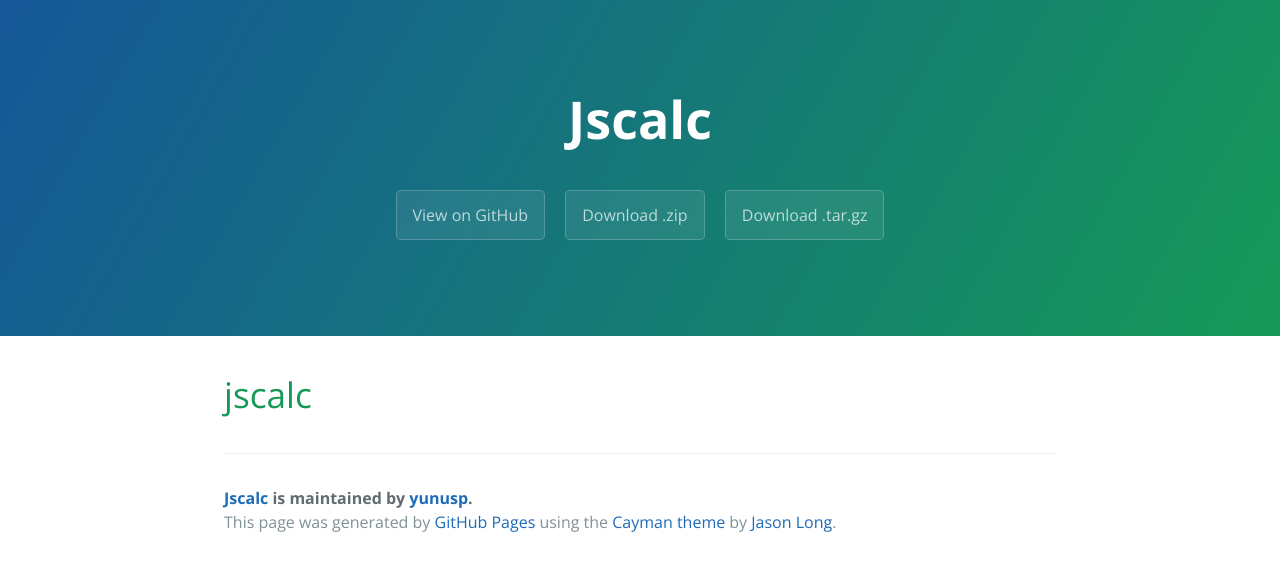
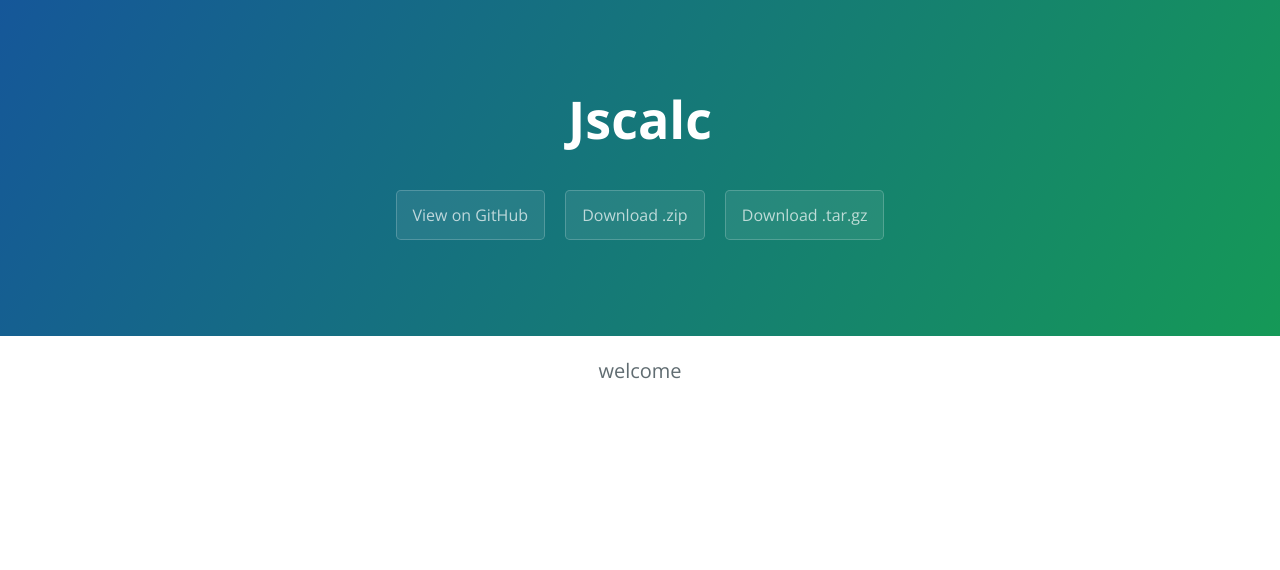
Before and after one commit to yunusp/jscalc, a plain HTML site: page index.html in a window 1280 px wide. Drawn offline with nearby package versions, Linux system fonts and the light colour scheme.

Commit message:
Update index.html

```diff
--- a/index.html
+++ b/index.html
@@ -17,18 +17,7 @@
       <a href="https://github.com/yunusp/jscalc/zipball/master" class="btn">Download .zip</a>
       <a href="https://github.com/yunusp/jscalc/tarball/master" class="btn">Download .tar.gz</a>
     </section>
-
-    <section class="main-content">
-      <h1>
-<a id="jscalc" class="anchor" href="#jscalc" aria-hidden="true"><span aria-hidden="true" class="octicon octicon-link"></span></a>jscalc</h1>
-
-      <footer class="site-footer">
-        <span class="site-footer-owner"><a href="https://github.com/yunusp/jscalc">Jscalc</a> is maintained by <a href="https://github.com/yunusp">yunusp</a>.</span>
-
-        <span class="site-footer-credits">This page was generated by <a href="https://pages.github.com">GitHub Pages</a> using the <a href="https://github.com/jasonlong/cayman-theme">Cayman theme</a> by <a href="https://twitter.com/jasonlong">Jason Long</a>.</span>
-      </footer>
-
-    </section>
+<center><p style = "font-size: 20px;">welcome</p>
 
 
   </body>
```
